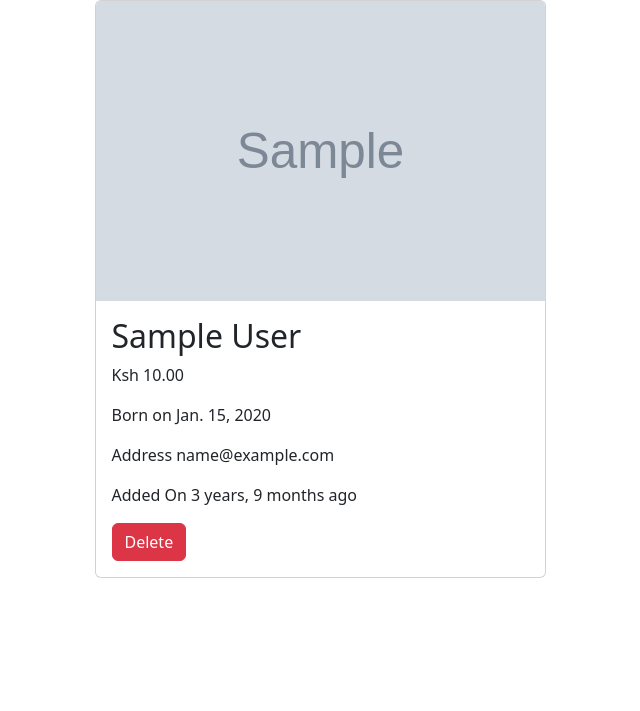
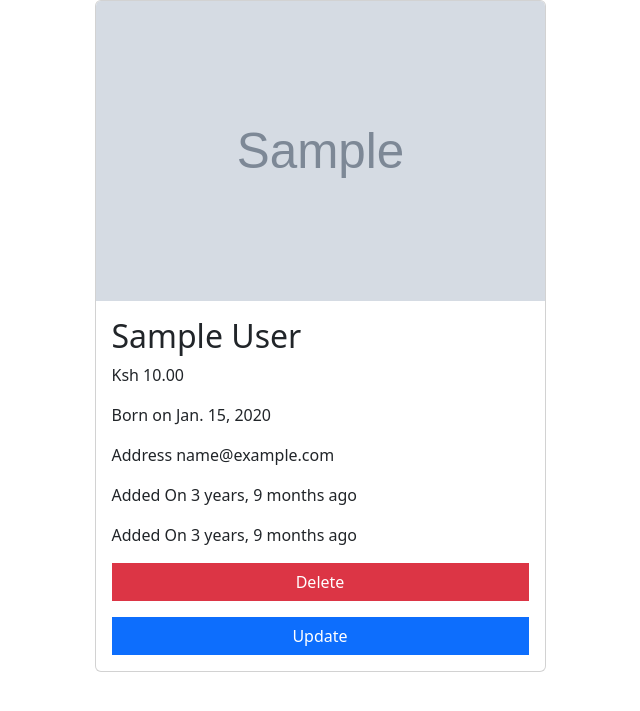
Before and after one commit to walteranyika/data_project, a Django app: page /employees/1 in a window 1280 px wide. Shown: the top 711 px of the page, without its empty margins (320-960 px from the left). Run offline with Django 4.2, Linux system fonts and the light colour scheme; tables that the repository leaves empty hold one stand-in row (values such as "Sample post"); grey boxes marked "Sample" are stand-in pictures.

Commit message:
Add Update employees form

```diff
--- a/data_project/urls.py
+++ b/data_project/urls.py
@@ -24,6 +24,7 @@ from main_app import views
 urlpatterns = [
     path('', views.home, name="home"),
     path('employees', views.all_employees, name="all"),
+    path('employees/update/<int:emp_id>', views.employee_update, name="update"),
     path('employees/<int:emp_id>', views.employee_details, name="details"),
     path('employees/delete/<int:emp_id>', views.employee_delete, name="delete"),
     path('admin/', admin.site.urls),
--- a/main_app/views.py
+++ b/main_app/views.py
@@ -49,3 +49,15 @@ def employee_delete(request, emp_id):
     employee = get_object_or_404(Employee, pk=emp_id)
     employee.delete()
     return redirect("all")
+
+
+def employee_update(request, emp_id):
+    employee = get_object_or_404(Employee, pk=emp_id)
+    if request.method == "POST":
+        form = EmployeeForm(request.POST, instance=employee)
+        if form.is_valid():
+            form.save()
+            return redirect('details', employee.id)
+    else:
+        form = EmployeeForm(instance=employee)
+    return render(request, "update.html", {"form": form})
--- a/templates/employee_details.html
+++ b/templates/employee_details.html
@@ -21,14 +21,15 @@
                      {% endif %}
                      <div class="card-body">
                          <h2 class="card-title">{{ employee.name }}</h2>
-                         <p class="card-text">Ksh {{ employee.salary }}</p>
+                         <p class="card-text">Ksh {{ employee.salary | intcomma }}</p>
                          <p class="card-text">Born on {{ employee.dob }}</p>
                          <p class="card-text">Address {{ employee.email }}</p>
                          <p class="card-text">Added On {{ employee.created_at | naturaltime }}</p>
+                         <p class="card-text">Added On {{ employee.updated_at | naturaltime }}</p>
 
-                         <a href="{% url 'delete' employee.id %}" class="btn btn-danger">Delete</a>
+                         <a href="{% url 'delete' employee.id %}" class="btn btn-danger w-100 rounded-0 mb-3">Delete</a>
+                         <a href="{% url 'update' employee.id %}" class="btn btn-primary w-100 rounded-0">Update</a>
                      </div>
-{#        employees/delete/100         #}
                  </div>
              </div>
          </div>
```
Also changed, not shown: templates/update.html (added, +26 -0 lines), main_app/admin.py (line endings or trailing spaces).
